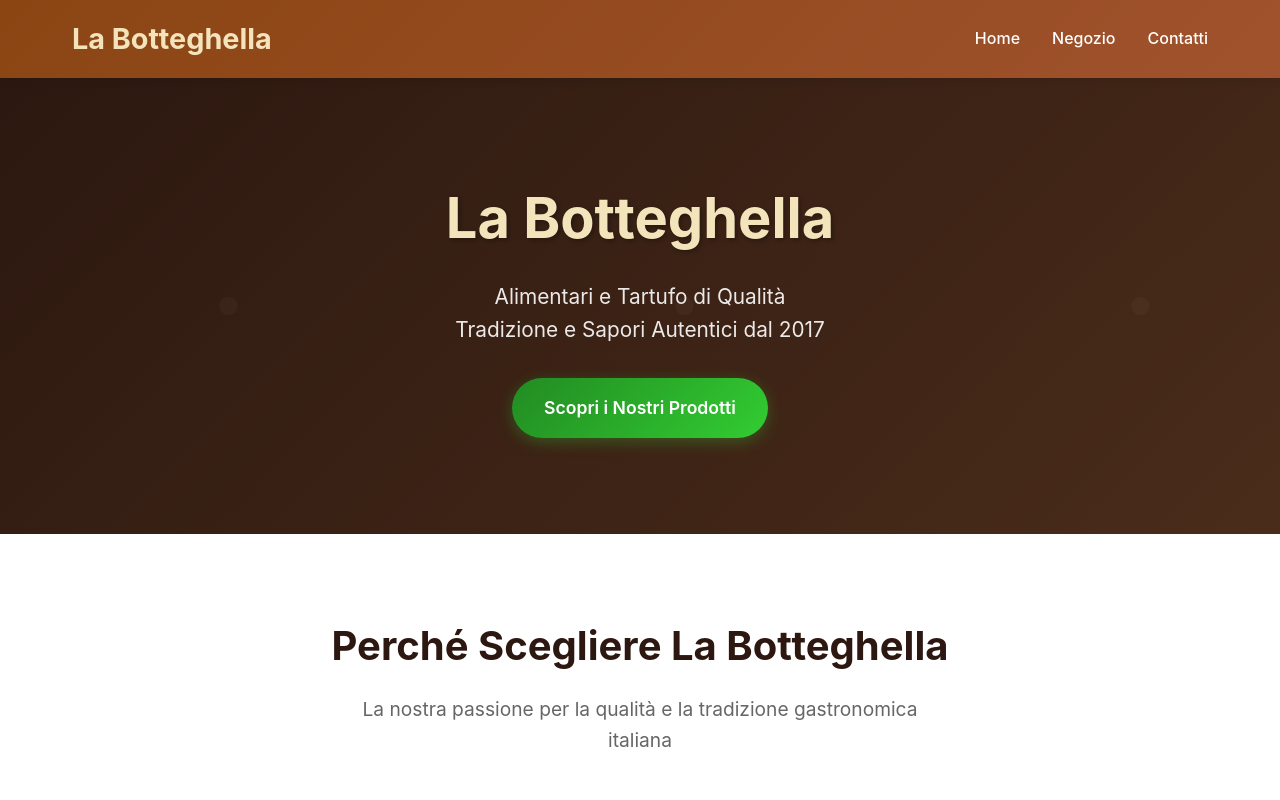
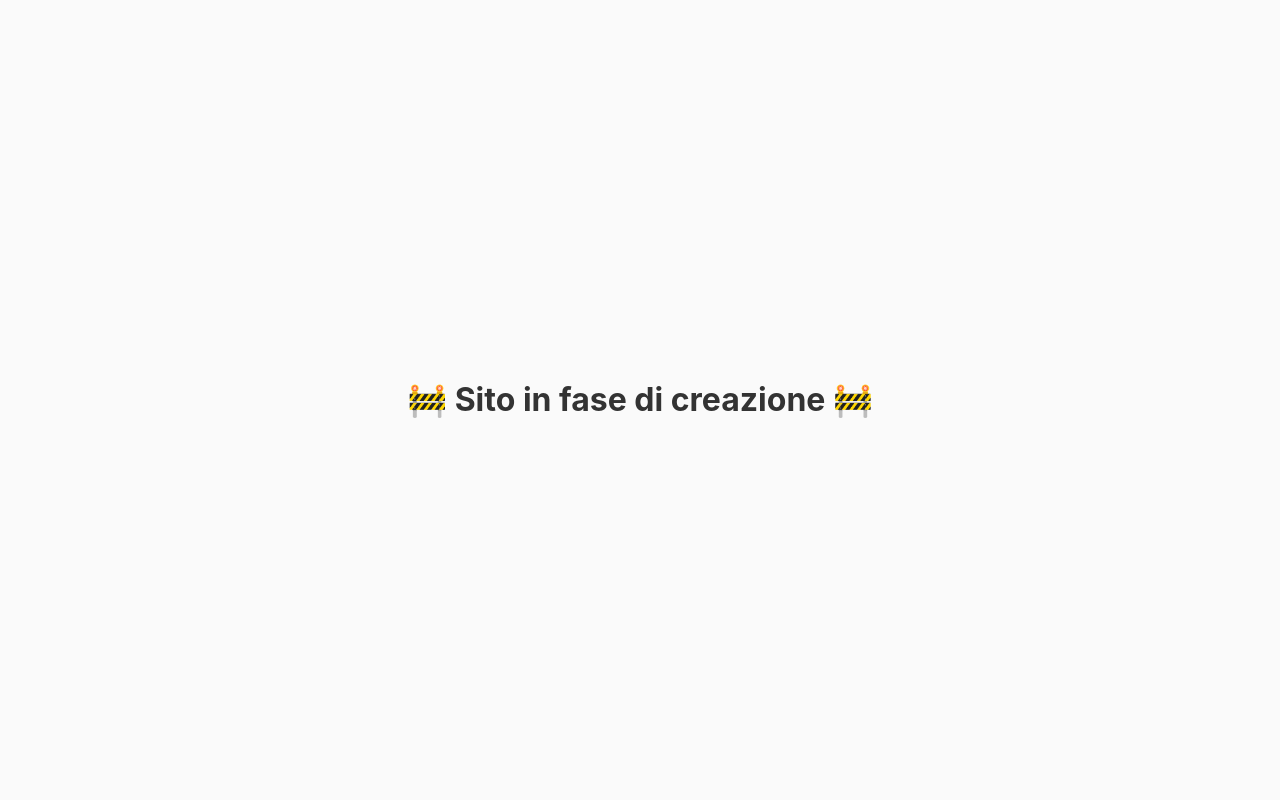
Before and after one commit to santoandre4444/labotteghella, a Next.js app: page / in a window 1280 px wide. Shown: the top 800 px of the page. Built offline with nearby package versions, Linux system fonts and the light colour scheme.

Commit message:
aggiunta scritta sito in costruzione

```diff
--- a/src/app/page.tsx
+++ b/src/app/page.tsx
@@ -29,9 +29,9 @@ export default function HomePage() {
     ? products
     : products.filter(p => p.category === category);
 
-  return (
+ {/* return (
     <main>
-      {/* Header */}
+       Header
       <header className="header">
         <div className="nav-container">
           <div className="logo">La Botteghella</div>
@@ -45,7 +45,7 @@ export default function HomePage() {
         </div>
       </header>
 
-      {/* Hero */}
+      {/* Hero
       <section className="hero">
         <div className="hero-content">
           <h1>La Botteghella</h1>
@@ -54,7 +54,7 @@ export default function HomePage() {
         </div>
       </section>
 
-      {/* Features */}
+      {/* Features
       <section className="features">
         <div className="container">
           <h2 className="section-title">Perché Scegliere La Botteghella</h2>
@@ -80,7 +80,7 @@ export default function HomePage() {
         </div>
       </section>
 
-      {/* Shop */}
+      {/* Shop
       <section className="shop active">
         <div className="container">
           <h2 className="section-title">I Nostri Prodotti</h2>
@@ -116,7 +116,7 @@ export default function HomePage() {
         </div>
       </section>
 
-      {/* Footer */}
+      {/* Footer
       <footer className="footer" id="contatti">
         <div className="container">
           <h3>La Botteghella</h3>
@@ -127,4 +127,11 @@ export default function HomePage() {
       </footer>
     </main>
   );
+} */}
+
+return (
+  <main style={{ display: 'flex', alignItems: 'center', justifyContent: 'center', height: '100vh' }}>
+    <h1 style={{ fontSize: '2rem', textAlign: 'center' }}>🚧 Sito in fase di creazione 🚧</h1>
+  </main>
+);
 }
```
